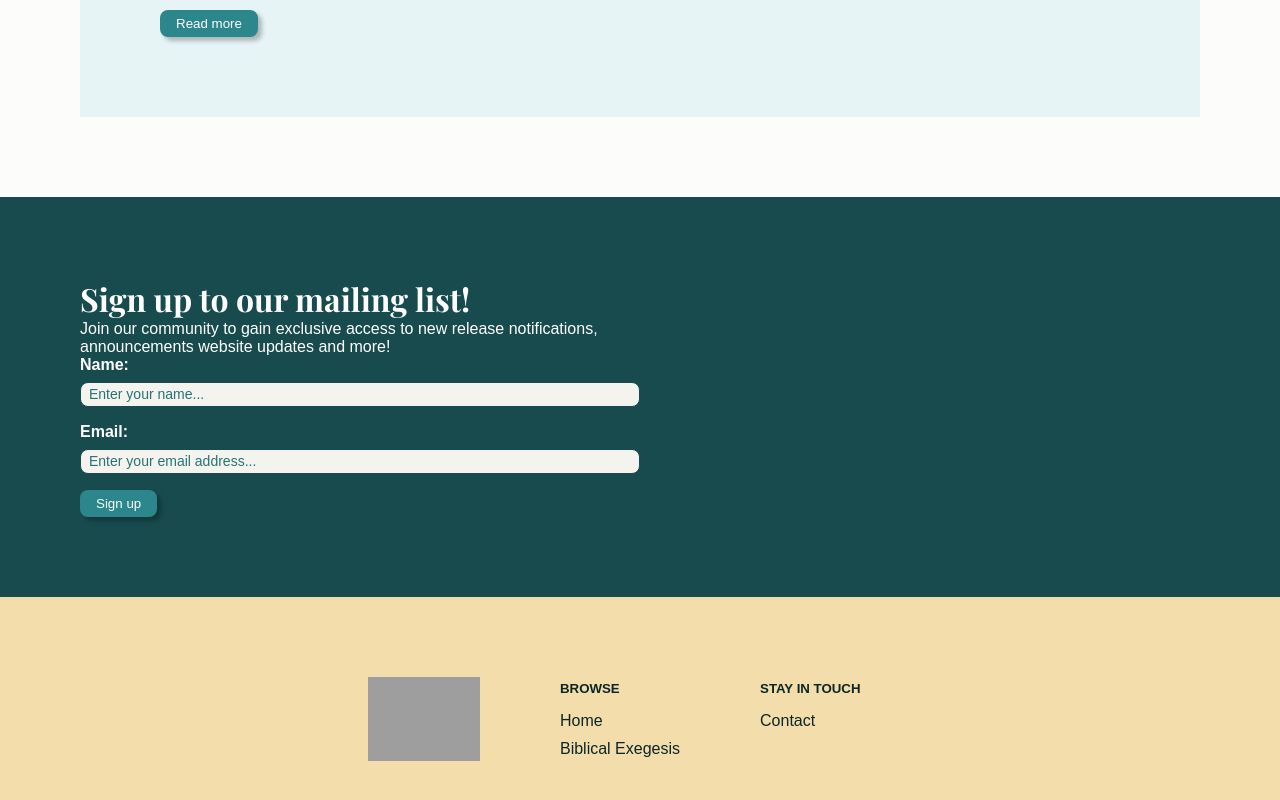
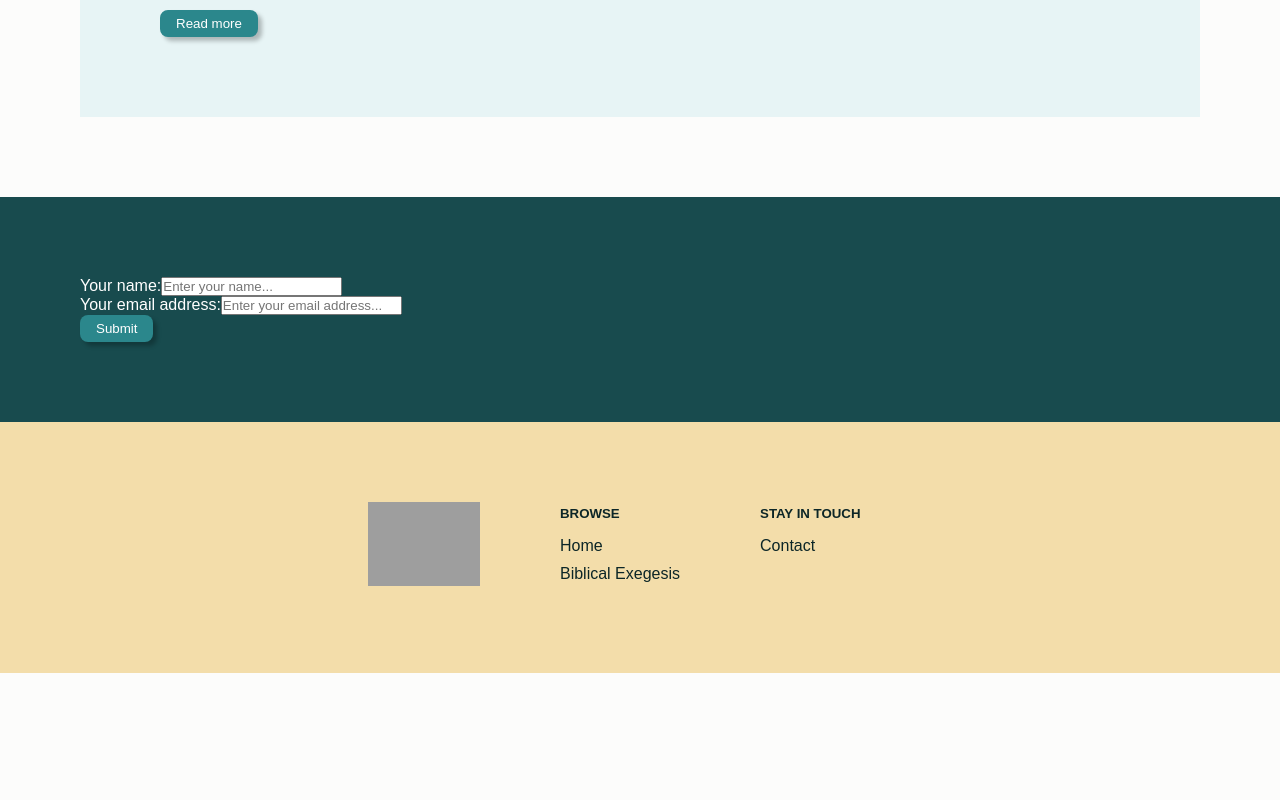
Before and after one commit to acrylicweb/bbintellect, a React (Create React App) app: page /exegesis in a window 1280 px wide. Shown: the part 630-1430 px from the top of the page. After the commit the page ends 1303 px from the top, so only its background shows below. Built offline with nearby package versions, Linux system fonts and the light colour scheme; grey boxes are pictures that could not be loaded; some icons are missing; a web font is replaced by a local one.

Commit message:
rb commit

```diff
--- a/src/components/form.js
+++ b/src/components/form.js
@@ -1,209 +1,106 @@
-import { formdata } from "../data/formdata";
-import formfields from "../data/formfields";
-import React, { useState } from "react";
+import { useState } from "react";
 import axios from "axios";
-import { Icon } from "@iconify/react";
+import { FaCheckCircle, FaTimes } from "react-icons/fa";
 
-const Form = ({ formid }) => {
-  const form = formdata.find((f) => f.formid === formid);
-
-  const clientKey = "buildingbibleintellect"; // must match Lambda CLIENTS
+const Form = ({ formId = "" }) => {
+  const clientKey = "buildingbibleintellect";
   const apiUrl = "https://7t0xfgk6y1.execute-api.eu-west-2.amazonaws.com/form";
 
-  const [formValues, setFormValues] = useState({});
+  const [name, setName] = useState("");
+  const [email, setEmail] = useState("");
+  const [message, setMessage] = useState("");
   const [loading, setLoading] = useState(false);
-  const [sent, setSent] = useState(null);
+  const [success, setSuccess] = useState(null);
   const [error, setError] = useState(null);
-
-  if (!form) return null;
-
-  // Handle input changes
-  const handleChange = (e) => {
-    const { name, value } = e.target;
-    setFormValues((prev) => ({ ...prev, [name]: value }));
-  };
 
   const handleSubmit = async (e) => {
     e.preventDefault();
     setLoading(true);
+    setSuccess(null);
     setError(null);
-    setSent(null);
 
     try {
-      // Basic email validation (unchanged)
-      if (formValues.Email) {
-        const emailRegex = /^[^\s@]+@[^\s@]+\.[^\s@]+$/;
-        if (!emailRegex.test(formValues.Email)) {
-          setError("Please enter a valid email address.");
-          setLoading(false);
-          return;
-        }
-      }
-
-      // Build payload for Lambda
-      const payload = {
+      const response = await axios.post(apiUrl, {
         client: clientKey,
-        formid: formid,
-        name: formValues.Name?.trim() || "Anonymous",
-        email: formValues.Email?.trim() || "noemail@placeholder.com",
-        message: formValues.Message?.trim() || "New form submission",
-        fields: {},
-      };
-
-      // Add all extra dynamic fields
-      Object.keys(formValues).forEach((key) => {
-        if (!["Name", "Email", "Message"].includes(key)) {
-          payload.fields[key] = formValues[key];
-        }
+        formid: formId,
+        name,
+        email,
+        message,
       });
 
-      const response = await axios.post(apiUrl, payload);
-
       if (response.status === 200) {
-        setSent(true);
-        setFormValues({});
-        setTimeout(() => setSent(null), 5000);
+        setSuccess("Your details have been submitted successfully!");
+        setName("");
+        setEmail("");
+        setMessage("");
       } else {
         setError("Something went wrong, please try again.");
-        setTimeout(() => setError(null), 5000);
       }
     } catch (err) {
-      console.error("Form submit error:", err);
-      setError("Something went wrong, please try again");
+      console.error("Form error:", err);
+      setError("Error occurred. Please try again.");
     } finally {
       setLoading(false);
     }
   };
 
   return (
-    <div className="form-component-container">
+    <div className="form-container">
       <form onSubmit={handleSubmit}>
-        <div className="form-intro">
-          {form.formtitle && <h2>{form.formtitle}</h2>}
-          {form.formintro && <p>{form.formintro}</p>}
+        <div className="sect">
+          <label>Your name:</label>
+          <input
+            type="text"
+            name="name"
+            placeholder="Enter your name..."
+            value={name}
+            onChange={(e) => setName(e.target.value)}
+            required
+          />
         </div>
 
-        {/* Success */}
-        {sent && (
-          <>
-            {form.success && (
-              <div className="form-sent-emptyspace">
-                <h5>
-                  Sent Successfully{" "}
-                  <Icon className="icon" icon="line-md:check-all" />
-                </h5>
-                <p>{form.success}</p>
-              </div>
-            )}
+        <div className="sect">
+          <label>Your email address:</label>
+          <input
+            type="email"
+            name="email"
+            placeholder="Enter your email address..."
+            value={email}
+            onChange={(e) => setEmail(e.target.value)}
+            required
+          />
+        </div>
 
-            {form.confirmationtxt && (
-              <span className="footerconfirm">
-                {form.confirmationtxt}
-                <Icon className="icon" icon="line-md:check-all" />
-              </span>
-            )}
-
-            <button className="sent">
-              Sent <Icon className="icon" icon="line-md:check-all" />
-            </button>
-          </>
-        )}
-
-        {/* Error */}
-        {error && (
-          <div className="form-sent-emptyspace-error">
-            <img
-              src="https://d1cj3qoxnek6r9.cloudfront.net/design-system/f2hexagons.webp"
-              alt="n3-hex"
-              className="h3-hex"
+        {(formId === "Contact" || formId === "Artist") && (
+          <div className="sect">
+            <label>Message:</label>
+            <textarea
+              name="message"
+              placeholder="Enter your message..."
+              value={message}
+              onChange={(e) => setMessage(e.target.value)}
             />
-            <h5>
-              Failed to send <Icon className="icon" icon="pajamas:error" />
-            </h5>
-            <p>{error}</p>
           </div>
         )}
 
-        {/* Fields */}
-        {!sent && !error && (
-          <div className="form-sect-holder">
-            {[1, 2, 3, 4, 5].map((num) => {
-              const fieldsKey = form[`sect${num}fields`];
-              if (!fieldsKey) return null;
+        <button type="submit" disabled={loading}>
+          {loading ? "Sending..." : "Submit"}
+        </button>
+      </form>
 
-              return (
-                <div key={num} className="form-sect">
-                  {form[`sect${num}header`] && (
-                    <h5>{form[`sect${num}header`]}</h5>
-                  )}
-                  {form[`sect${num}cap`] && (
-                    <span className="sectcap">{form[`sect${num}cap`]}</span>
-                  )}
+      {success && (
+        <div className="success-message">
+          <FaCheckCircle />
+          {success}
+        </div>
+      )}
 
-                  {fieldsKey.map((key, index) => {
-                    const field = formfields[key];
-                    if (!field) return null;
-
-                    const value = formValues[key] || "";
-
-                    return (
-                      <div key={index} className="field">
-                        <label htmlFor={`field-${key}`}>{field.label}</label>
-
-                        {field.lines && field.lines > 1 ? (
-                          <textarea
-                            id={`field-${key}`}
-                            name={key}
-                            placeholder={field.placeholder}
-                            rows={field.lines}
-                            value={value}
-                            onChange={handleChange}
-                            required
-                          />
-                        ) : (
-                          <input
-                            type={field.type || "text"}
-                            id={`field-${key}`}
-                            name={key}
-                            placeholder={field.placeholder}
-                            value={value}
-                            onChange={handleChange}
-                            required
-                          />
-                        )}
-                      </div>
-                    );
-                  })}
-                </div>
-              );
-            })}
-
-            <button type="submit" disabled={loading}>
-              {loading ? (
-                <>
-                  Sending{" "}
-                  <Icon className="icon" icon="line-md:loading-loop" />
-                </>
-              ) : sent ? (
-                <>
-                  Sent <Icon className="icon" icon="line-md:check-all" />
-                </>
-              ) : error ? (
-                <>
-                  Try again <Icon className="icon" icon="pajamas:retry" />
-                </>
-              ) : (
-                <>
-                  {form.btntext}{" "}
-                  {form.btnicon && (
-                    <Icon className="icon" icon={form.btnicon} />
-                  )}
-                </>
-              )}
-            </button>
-          </div>
-        )}
-      </form>
+      {error && (
+        <div className="error-message">
+          <FaTimes />
+          {error}
+        </div>
+      )}
     </div>
   );
 };
--- a/src/pages/contact.js
+++ b/src/pages/contact.js
@@ -14,7 +14,7 @@ const ContactPage = () => {
         </div>
         <div className="contact-main">
           <div className="form">
-            <Form formid="contactform" />
+            <Form formId="Contact" />
           </div>
 
           <div className="details-container">
--- a/src/pages/exegesis.js
+++ b/src/pages/exegesis.js
@@ -44,7 +44,7 @@ const ExegesisPage = () => {
         )}
         <div className="sect3">
           <div className="form">
-            <Form formid="mailinglistform" />
+            <Form formId="Mailing" />
           </div>
         </div>
       </div>
--- a/src/pages/home.js
+++ b/src/pages/home.js
@@ -60,7 +60,7 @@ const HomePage = () => {
             alt=""
           />
           <div className="form">
-            <Form formid="mailinglistform" />
+            <Form formId="Mailing" />
           </div>
         </div>
       </div>
```
Also changed, not shown: src/styles/_exegesis.scss (+19 -0 lines).
